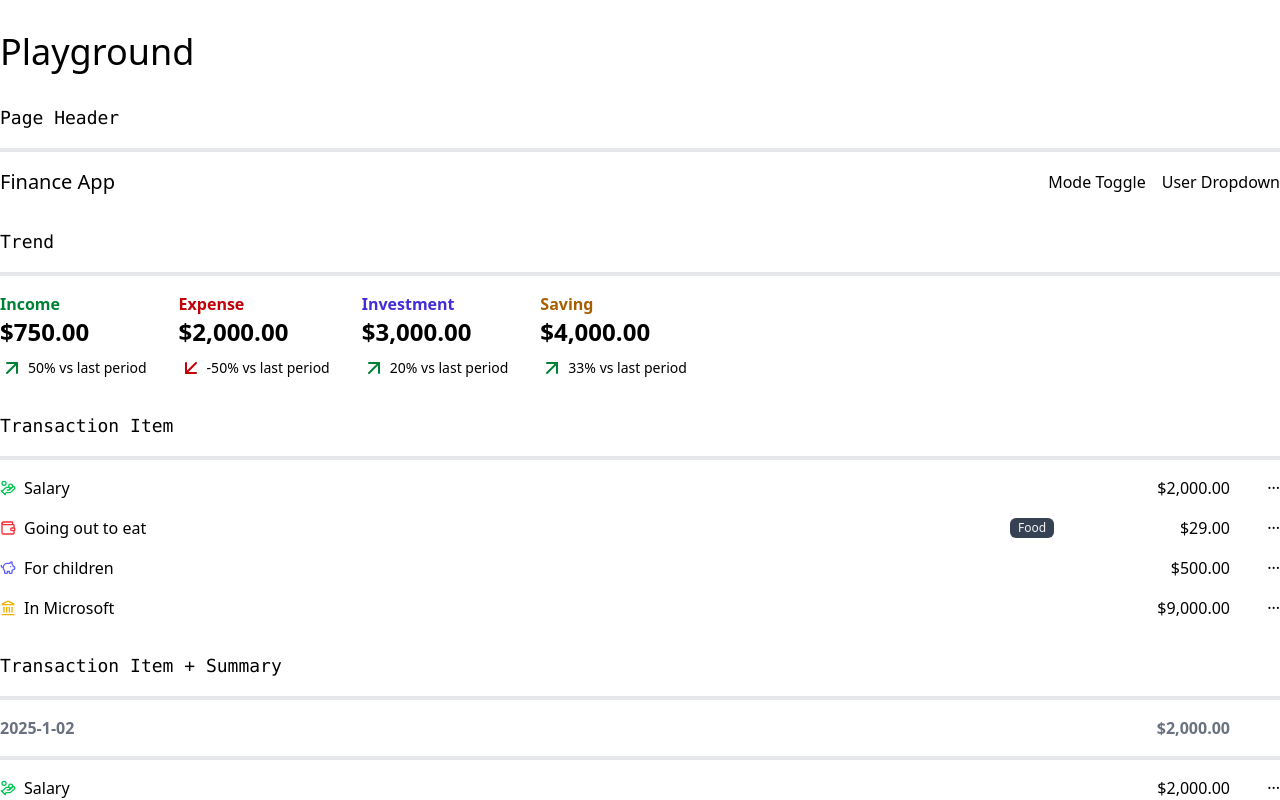
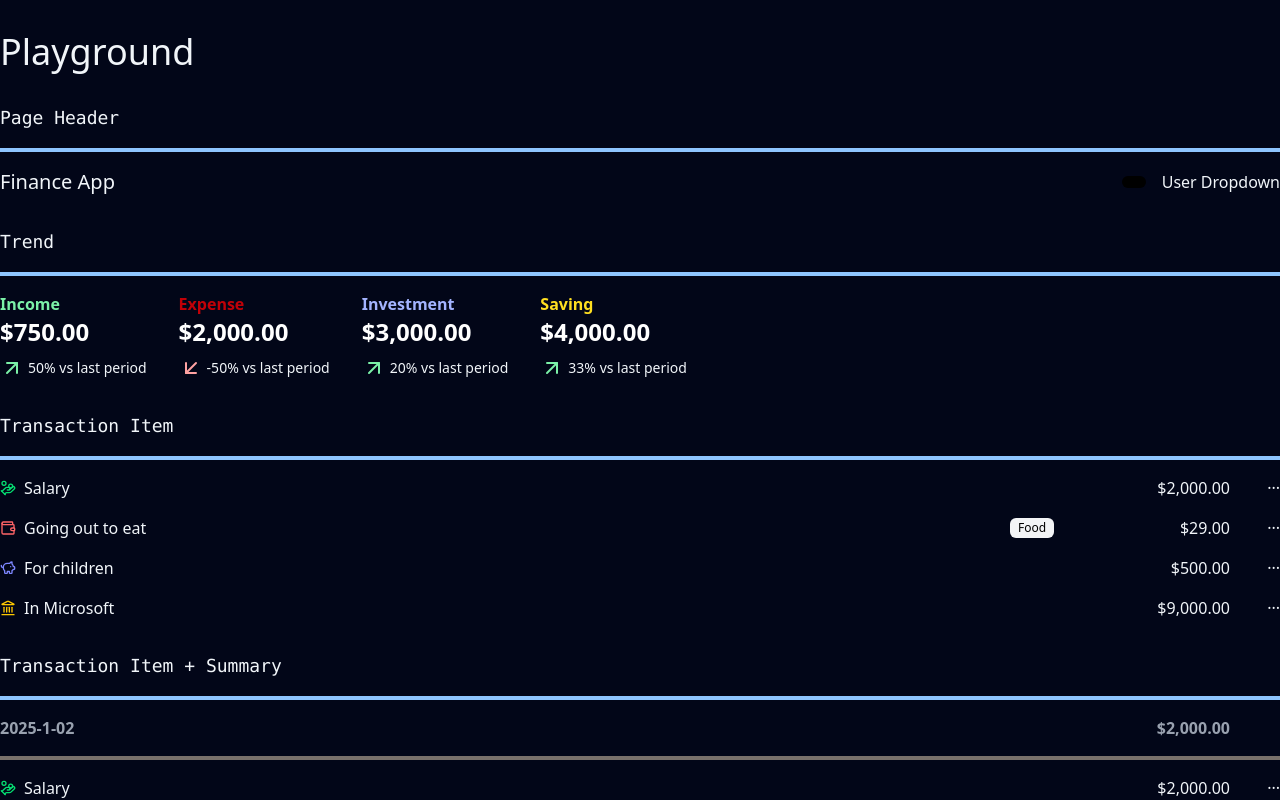
Before and after one commit to lukeckk/Wiser, a Next.js app: page /playground in a window 1280 px wide. Shown: the top 800 px of the page. Built offline with nearby package versions, Linux system fonts and the light colour scheme; no server answers.

Commit message:
configured light and dark mode toggle

```diff
--- a/app/globals.css
+++ b/app/globals.css
@@ -1,5 +1,6 @@
 @import "tailwindcss";
 @plugin "@tailwindcss/forms";
+@custom-variant dark (&:where(.dark &));
 
 body {
   @apply container mx-auto bg-white text-black dark:bg-slate-950 dark:text-slate-100
--- a/app/layout.js
+++ b/app/layout.js
@@ -1,5 +1,7 @@
 import { Geist, Geist_Mono } from "next/font/google";
 import "./globals.css";
+import getServerDarkMode from "@/hooks/use-server-dark-mode";
+import Providers from "@/components/providers";
 
 const geistSans = Geist({
   variable: "--font-geist-sans",
@@ -16,13 +18,17 @@ export const metadata = {
   description: "Generated by create next app",
 };
 
-export default function RootLayout({ children }) {
+export default async function RootLayout({ children }) {
+  const theme = await getServerDarkMode()
+
   return (
-    <html lang="en">
+    <html lang="en" className={theme}>
       <body
         className={`${geistSans.variable} ${geistMono.variable} antialiased`}
       >
-        {children}
+        <Providers>
+          {children}
+        </Providers>
       </body>
     </html>
   );
--- a/components/button.js
+++ b/components/button.js
@@ -1,4 +1,4 @@
-export default function Button(props) {
+export default function Button({ children, variant, size, ...props }) {
   const variants = {
     default: 'bg-black text-white dark:bg-white dark:text-black rounded-md hover:bg-gray-700 dark:hover:bg-gray-200',
     outline: 'border border-gray-300 dark:border-gray-500 rounded-md hover:bg-gray-300 dark:hover:bg-gray-500',
@@ -10,5 +10,12 @@ export default function Button(props) {
     base: 'text-base px-4 py-2',
     lg: 'text-lg px-4 py-2'
   }
-  return (<button {...props} className={`${props.variant ? variants[props.variant] : variants['default']} ${props.size ? sizes[props.size] : sizes['base']}`}></button>)
+  return (
+    <button
+      {...props}
+      className={`${variant ? variants[variant] : variants['default']} ${size ? sizes[size] : sizes['base']}`}
+    >
+      {children}
+    </button>
+  )
 }
--- /dev/null
+++ b/components/dark-mode-toggle.js
@@ -0,0 +1,13 @@
+'use client'
+
+import useDarkMode from '@/hooks/use-dark-mode'
+import Button from './button'
+import { Moon, Sun } from 'lucide-react'
+
+export default function DarkModeToggle({ defaultMode = 'dark' }) {
+  const { theme, toggleTheme } = useDarkMode(defaultMode)
+  return <Button variant="ghost" size="sm" onClick={toggleTheme}>
+    {theme === 'light' && <Moon className="w-4 h-4" />}
+    {theme === 'dark' && <Sun className="w-4 h-4" />}
+  </Button>
+}
--- a/components/page-header.js
+++ b/components/page-header.js
@@ -1,12 +1,15 @@
 import Link from "next/link";
+import DarkModeToggle from "./dark-mode-toggle";
+import useServerDarkMode from "@/hooks/use-server-dark-mode";
 
 export default function PageHeader({ className }) {
+  const theme = useServerDarkMode()
   return (
     <header className={`flex justify-between items-center ${className}`}>
       <Link href="/dashboard" className="text-xl hover:underline underline-offset-8 decoration-2">Finance App</Link>
 
       <div className="flex items-center space-x-4">
-        <div>Mode Toggle</div>
+        <DarkModeToggle defaultMode={theme} />
         <div>User Dropdown</div>
       </div>
 
--- /dev/null
+++ b/components/providers.js
@@ -0,0 +1,11 @@
+'use client'
+
+import { CookiesProvider } from 'react-cookie'
+
+export default function Providers({ children }) {
+  return (
+    <CookiesProvider>
+      {children}
+    </CookiesProvider>
+  )
+}
--- /dev/null
+++ b/hooks/use-dark-mode.js
@@ -0,0 +1,23 @@
+'use client'
+
+import { useState } from 'react'
+import { useCookies } from 'react-cookie'
+
+const useDarkMode = (defaultTheme = 'dark') => {
+  const [theme, setTheme] = useState(defaultTheme)
+  const [_, setCookie] = useCookies(['theme'])
+
+  const setAndSaveTheme = (theme) => {
+    setTheme(theme)
+    document.documentElement.classList.remove('light', 'dark')
+    document.documentElement.classList.add(theme)
+    setCookie('theme', theme)
+  }
+  const toggleTheme = () => {
+    setAndSaveTheme(theme === 'dark' ? 'light' : 'dark')
+  }
+
+  return { theme, toggleTheme }
+}
+
+export default useDarkMode
--- /dev/null
+++ b/hooks/use-server-dark-mode.js
@@ -0,0 +1,8 @@
+import { cookies } from 'next/headers'
+
+const getServerDarkMode = async (defaultTheme = 'dark') => {
+  const cookieStore = await cookies()
+  return cookieStore.get('theme')?.value ?? defaultTheme;
+}
+
+export default getServerDarkMode
--- a/package.json
+++ b/package.json
@@ -12,6 +12,7 @@
     "lucide-react": "^0.485.0",
     "next": "15.2.4",
     "react": "^19.0.0",
+    "react-cookie": "^8.0.1",
     "react-dom": "^19.0.0"
   },
   "devDependencies": {
```
Also changed, not shown: 1 other file (tests, documents, lock files or other folders).
